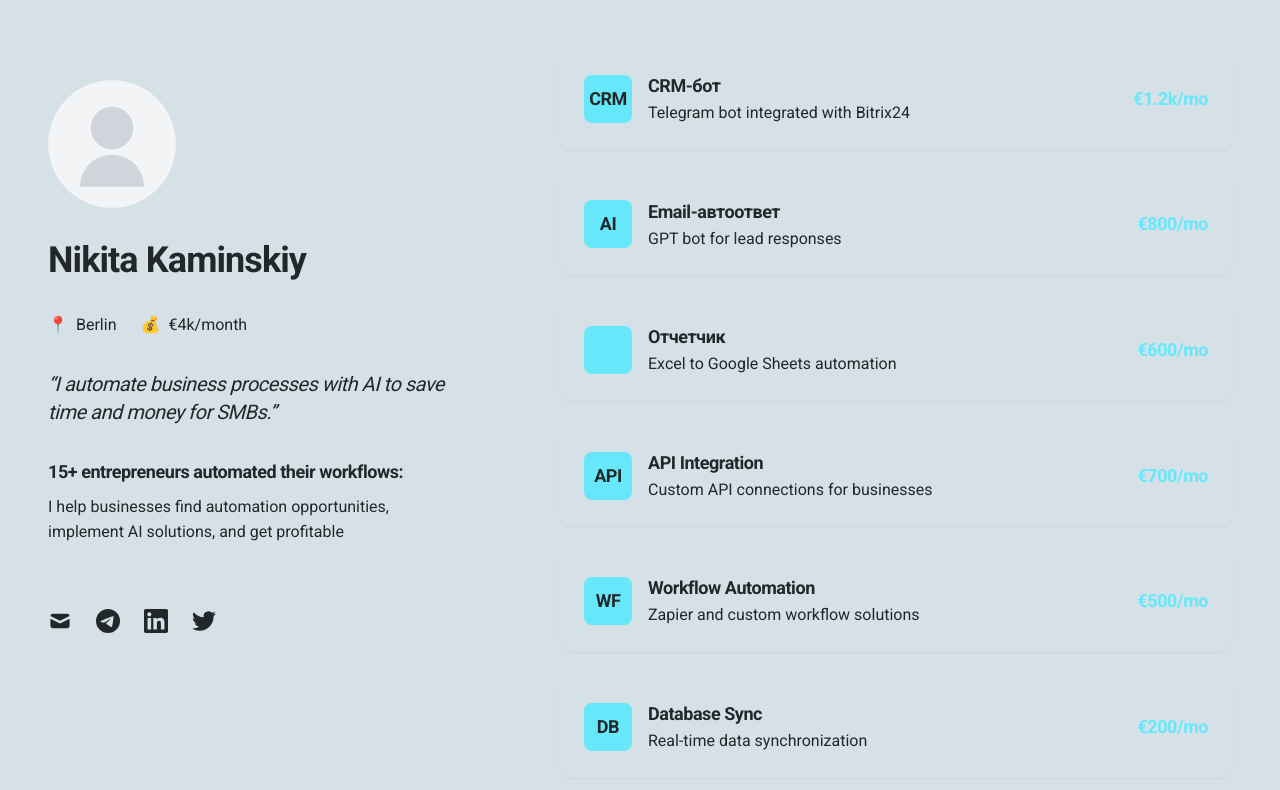
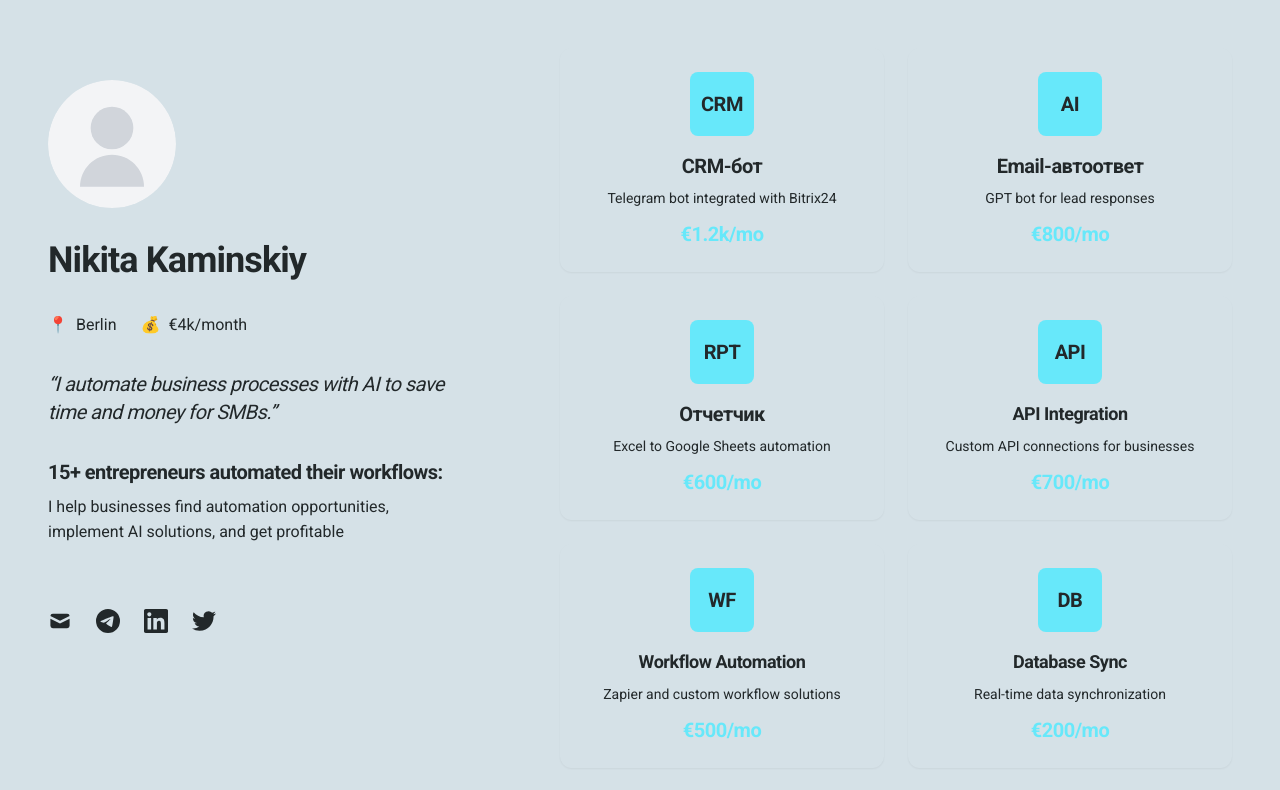
Before and after one commit to MrKaminskiy/nikitakaminskiy.com, a Next.js app: page / in a window 1280 px wide. Shown: the top 790 px of the page. Built offline with nearby package versions, Linux system fonts and the light colour scheme.

Commit message:
Update project cards to two-column grid layout with vertical card design

```diff
--- a/src/app/page.tsx
+++ b/src/app/page.tsx
@@ -41,7 +41,7 @@
 
             {/* Stats */}
             <div>
-              <p className="text-lg font-semibold text-custom-primary">
+              <p className="text-xl font-semibold text-custom-primary">
                 15+ entrepreneurs automated their workflows:
               </p>
               <p className="text-custom-primary mt-2">
@@ -101,125 +101,105 @@
 
         {/* Right Column - Projects Grid (60% width, scrollable) */}
         <div className="w-3/5 overflow-y-auto p-12">
-          <div className="space-y-6">
+          <div className="grid grid-cols-2 gap-6">
           {/* Project 1 */}
-          <div className="flex items-center space-x-4 p-6 hover:bg-custom-hover rounded-xl transition-all duration-200 shadow-sm hover:shadow-md">
-            <div className="w-12 h-12 bg-custom-accent rounded-lg flex items-center justify-center">
-              <span className="text-custom-primary font-bold text-lg">CRM</span>
+          <div className="flex flex-col items-center text-center p-6 hover:bg-custom-hover rounded-xl transition-all duration-200 shadow-sm hover:shadow-md">
+            <div className="w-16 h-16 bg-custom-accent rounded-lg flex items-center justify-center mb-4">
+              <span className="text-custom-primary font-bold text-xl">CRM</span>
             </div>
-            <div className="flex-1">
-              <div className="font-semibold text-lg text-custom-primary">CRM-бот</div>
-              <div className="text-custom-primary">Telegram bot integrated with Bitrix24</div>
-            </div>
-            <div className="text-lg font-semibold text-custom-accent">€1.2k/mo</div>
+            <div className="font-semibold text-xl text-custom-primary mb-2">CRM-бот</div>
+            <div className="text-sm text-custom-primary mb-3">Telegram bot integrated with Bitrix24</div>
+            <div className="text-xl font-semibold text-custom-accent">€1.2k/mo</div>
           </div>
 
           {/* Project 2 */}
-          <div className="flex items-center space-x-4 p-6 hover:bg-custom-hover rounded-xl transition-all duration-200 shadow-sm hover:shadow-md">
-            <div className="w-12 h-12 bg-custom-accent rounded-lg flex items-center justify-center">
-              <span className="text-custom-primary font-bold text-lg">AI</span>
+          <div className="flex flex-col items-center text-center p-6 hover:bg-custom-hover rounded-xl transition-all duration-200 shadow-sm hover:shadow-md">
+            <div className="w-16 h-16 bg-custom-accent rounded-lg flex items-center justify-center mb-4">
+              <span className="text-custom-primary font-bold text-xl">AI</span>
             </div>
-            <div className="flex-1">
-              <div className="font-semibold text-lg text-custom-primary">Email-автоответ</div>
-              <div className="text-custom-primary">GPT bot for lead responses</div>
-            </div>
-            <div className="text-lg font-semibold text-custom-accent">€800/mo</div>
+            <div className="font-semibold text-xl text-custom-primary mb-2">Email-автоответ</div>
+            <div className="text-sm text-custom-primary mb-3">GPT bot for lead responses</div>
+            <div className="text-xl font-semibold text-custom-accent">€800/mo</div>
           </div>
 
           {/* Project 3 */}
-          <div className="flex items-center space-x-4 p-6 hover:bg-custom-hover rounded-xl transition-all duration-200 shadow-sm hover:shadow-md">
-            <div className="w-12 h-12 bg-custom-accent rounded-lg flex items-center justify-center">
-              <span className="text-custom-accent font-bold text-lg">RPT</span>
+          <div className="flex flex-col items-center text-center p-6 hover:bg-custom-hover rounded-xl transition-all duration-200 shadow-sm hover:shadow-md">
+            <div className="w-16 h-16 bg-custom-accent rounded-lg flex items-center justify-center mb-4">
+              <span className="text-custom-primary font-bold text-xl">RPT</span>
             </div>
-            <div className="flex-1">
-              <div className="font-semibold text-lg">Отчетчик</div>
-              <div className="text-custom-primary">Excel to Google Sheets automation</div>
-            </div>
-            <div className="text-lg font-semibold text-custom-accent">€600/mo</div>
+            <div className="font-semibold text-xl text-custom-primary mb-2">Отчетчик</div>
+            <div className="text-sm text-custom-primary mb-3">Excel to Google Sheets automation</div>
+            <div className="text-xl font-semibold text-custom-accent">€600/mo</div>
           </div>
 
           {/* Project 4 */}
-          <div className="flex items-center space-x-4 p-6 hover:bg-custom-hover rounded-xl transition-all duration-200 shadow-sm hover:shadow-md">
-            <div className="w-12 h-12 bg-custom-accent rounded-lg flex items-center justify-center">
-              <span className="text-custom-primary font-bold text-lg">API</span>
+          <div className="flex flex-col items-center text-center p-6 hover:bg-custom-hover rounded-xl transition-all duration-200 shadow-sm hover:shadow-md">
+            <div className="w-16 h-16 bg-custom-accent rounded-lg flex items-center justify-center mb-4">
+              <span className="text-custom-primary font-bold text-xl">API</span>
             </div>
-            <div className="flex-1">
-              <div className="font-semibold text-lg">API Integration</div>
-              <div className="text-custom-primary">Custom API connections for businesses</div>
-            </div>
-            <div className="text-lg font-semibold text-custom-accent">€700/mo</div>
+            <div className="font-semibold text-lg text-custom-primary mb-2">API Integration</div>
+            <div className="text-sm text-custom-primary mb-3">Custom API connections for businesses</div>
+            <div className="text-xl font-semibold text-custom-accent">€700/mo</div>
           </div>
 
           {/* Project 5 */}
-          <div className="flex items-center space-x-4 p-6 hover:bg-custom-hover rounded-xl transition-all duration-200 shadow-sm hover:shadow-md">
-            <div className="w-12 h-12 bg-custom-accent rounded-lg flex items-center justify-center">
-              <span className="text-custom-primary font-bold text-lg">WF</span>
+          <div className="flex flex-col items-center text-center p-6 hover:bg-custom-hover rounded-xl transition-all duration-200 shadow-sm hover:shadow-md">
+            <div className="w-16 h-16 bg-custom-accent rounded-lg flex items-center justify-center mb-4">
+              <span className="text-custom-primary font-bold text-xl">WF</span>
             </div>
-            <div className="flex-1">
-              <div className="font-semibold text-lg">Workflow Automation</div>
-              <div className="text-custom-primary">Zapier and custom workflow solutions</div>
-            </div>
-            <div className="text-lg font-semibold text-custom-accent">€500/mo</div>
+            <div className="font-semibold text-lg text-custom-primary mb-2">Workflow Automation</div>
+            <div className="text-sm text-custom-primary mb-3">Zapier and custom workflow solutions</div>
+            <div className="text-xl font-semibold text-custom-accent">€500/mo</div>
           </div>
 
           {/* Project 6 */}
-          <div className="flex items-center space-x-4 p-6 hover:bg-custom-hover rounded-xl transition-all duration-200 shadow-sm hover:shadow-md">
-            <div className="w-12 h-12 bg-custom-accent rounded-lg flex items-center justify-center">
-              <span className="text-custom-primary font-bold text-lg">DB</span>
+          <div className="flex flex-col items-center text-center p-6 hover:bg-custom-hover rounded-xl transition-all duration-200 shadow-sm hover:shadow-md">
+            <div className="w-16 h-16 bg-custom-accent rounded-lg flex items-center justify-center mb-4">
+              <span className="text-custom-primary font-bold text-xl">DB</span>
             </div>
-            <div className="flex-1">
-              <div className="font-semibold text-lg">Database Sync</div>
-              <div className="text-custom-primary">Real-time data synchronization</div>
-            </div>
-            <div className="text-lg font-semibold text-custom-accent">€200/mo</div>
+            <div className="font-semibold text-lg text-custom-primary mb-2">Database Sync</div>
+            <div className="text-sm text-custom-primary mb-3">Real-time data synchronization</div>
+            <div className="text-xl font-semibold text-custom-accent">€200/mo</div>
           </div>
 
           {/* Project 7 */}
-          <div className="flex items-center space-x-4 p-6 hover:bg-custom-hover rounded-xl transition-all duration-200 shadow-sm hover:shadow-md">
-            <div className="w-12 h-12 bg-custom-accent rounded-lg flex items-center justify-center">
-              <span className="text-custom-primary font-bold text-lg">CHAT</span>
+          <div className="flex flex-col items-center text-center p-6 hover:bg-custom-hover rounded-xl transition-all duration-200 shadow-sm hover:shadow-md">
+            <div className="w-16 h-16 bg-custom-accent rounded-lg flex items-center justify-center mb-4">
+              <span className="text-custom-primary font-bold text-xl">CHAT</span>
             </div>
-            <div className="flex-1">
-              <div className="font-semibold text-lg">Chatbot Integration</div>
-              <div className="text-custom-primary">AI-powered customer support</div>
-            </div>
-            <div className="text-lg font-semibold text-custom-accent">€350/mo</div>
+            <div className="font-semibold text-lg text-custom-primary mb-2">Chatbot Integration</div>
+            <div className="text-sm text-custom-primary mb-3">AI-powered customer support</div>
+            <div className="text-xl font-semibold text-custom-accent">€350/mo</div>
           </div>
 
           {/* Project 8 */}
-          <div className="flex items-center space-x-4 p-6 hover:bg-custom-hover rounded-xl transition-all duration-200 shadow-sm hover:shadow-md">
-            <div className="w-12 h-12 bg-custom-accent rounded-lg flex items-center justify-center">
-              <span className="text-custom-primary font-bold text-lg">WEB</span>
+          <div className="flex flex-col items-center text-center p-6 hover:bg-custom-hover rounded-xl transition-all duration-200 shadow-sm hover:shadow-md">
+            <div className="w-16 h-16 bg-custom-accent rounded-lg flex items-center justify-center mb-4">
+              <span className="text-custom-primary font-bold text-xl">WEB</span>
             </div>
-            <div className="flex-1">
-              <div className="font-semibold text-lg">Web Scraping</div>
-              <div className="text-custom-primary">Automated data collection</div>
-            </div>
-            <div className="text-lg font-semibold text-custom-accent">€150/mo</div>
+            <div className="font-semibold text-lg text-custom-primary mb-2">Web Scraping</div>
+            <div className="text-sm text-custom-primary mb-3">Automated data collection</div>
+            <div className="text-xl font-semibold text-custom-accent">€150/mo</div>
           </div>
 
           {/* Project 9 */}
-          <div className="flex items-center space-x-4 p-6 hover:bg-custom-hover rounded-xl transition-all duration-200 shadow-sm hover:shadow-md">
-            <div className="w-12 h-12 bg-custom-accent rounded-lg flex items-center justify-center">
-              <span className="text-custom-primary font-bold text-lg">ML</span>
+          <div className="flex flex-col items-center text-center p-6 hover:bg-custom-hover rounded-xl transition-all duration-200 shadow-sm hover:shadow-md">
+            <div className="w-16 h-16 bg-custom-accent rounded-lg flex items-center justify-center mb-4">
+              <span className="text-custom-primary font-bold text-xl">ML</span>
             </div>
-            <div className="flex-1">
-              <div className="font-semibold text-lg">ML Pipeline</div>
-              <div className="text-custom-primary">Machine learning automation</div>
-            </div>
-            <div className="text-lg font-semibold text-custom-accent">€900/mo</div>
+            <div className="font-semibold text-lg text-custom-primary mb-2">ML Pipeline</div>
+            <div className="text-sm text-custom-primary mb-3">Machine learning automation</div>
+            <div className="text-xl font-semibold text-custom-accent">€900/mo</div>
           </div>
 
           {/* Project 10 */}
-          <div className="flex items-center space-x-4 p-6 hover:bg-custom-hover rounded-xl transition-all duration-200 shadow-sm hover:shadow-md">
-            <div className="w-12 h-12 bg-custom-accent rounded-lg flex items-center justify-center">
-              <span className="text-custom-primary font-bold text-lg">CLOUD</span>
+          <div className="flex flex-col items-center text-center p-6 hover:bg-custom-hover rounded-xl transition-all duration-200 shadow-sm hover:shadow-md">
+            <div className="w-16 h-16 bg-custom-accent rounded-lg flex items-center justify-center mb-4">
+              <span className="text-custom-primary font-bold text-xl">CLOUD</span>
             </div>
-            <div className="flex-1">
-              <div className="font-semibold text-lg">Cloud Migration</div>
-              <div className="text-custom-primary">AWS/Azure infrastructure setup</div>
-            </div>
-            <div className="text-lg font-semibold text-custom-accent">€1.1k/mo</div>
+            <div className="font-semibold text-lg text-custom-primary mb-2">Cloud Migration</div>
+            <div className="text-sm text-custom-primary mb-3">AWS/Azure infrastructure setup</div>
+            <div className="text-xl font-semibold text-custom-accent">€1.1k/mo</div>
           </div>
           </div>
         </div>
```
